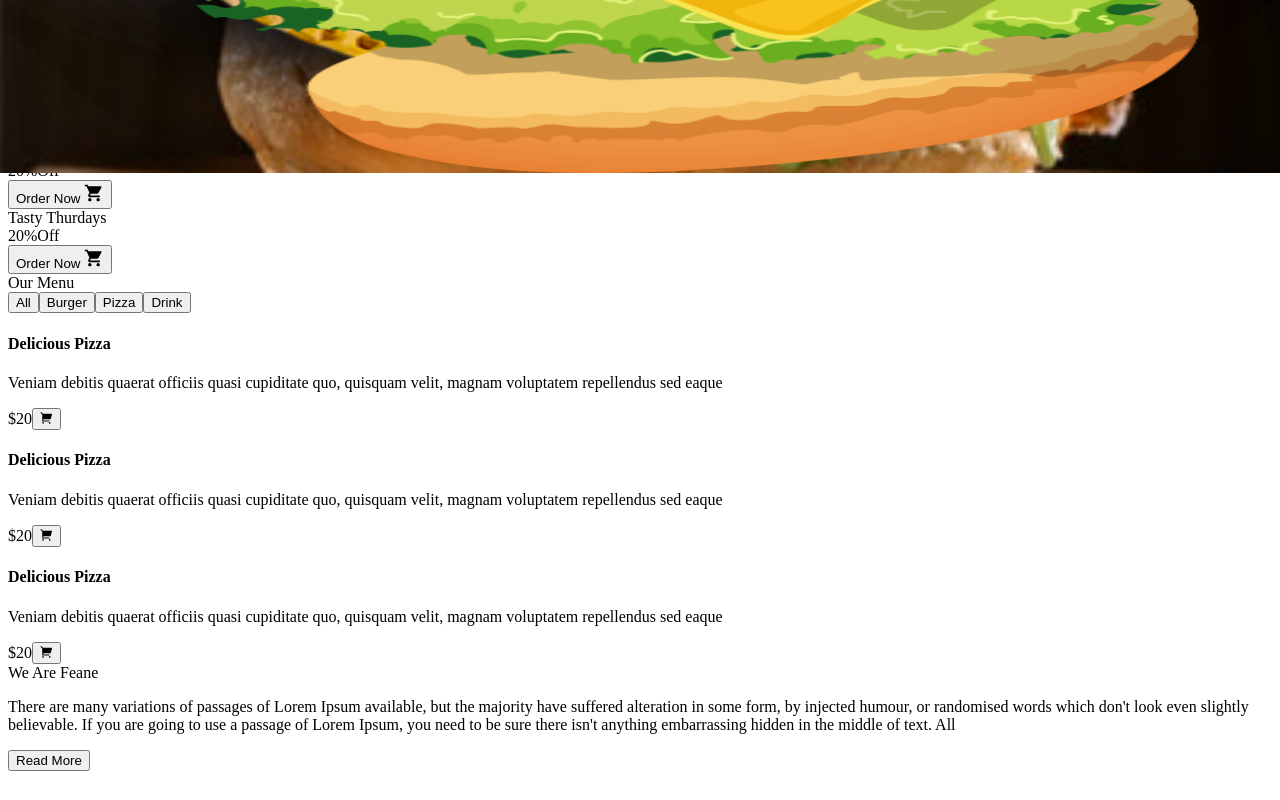
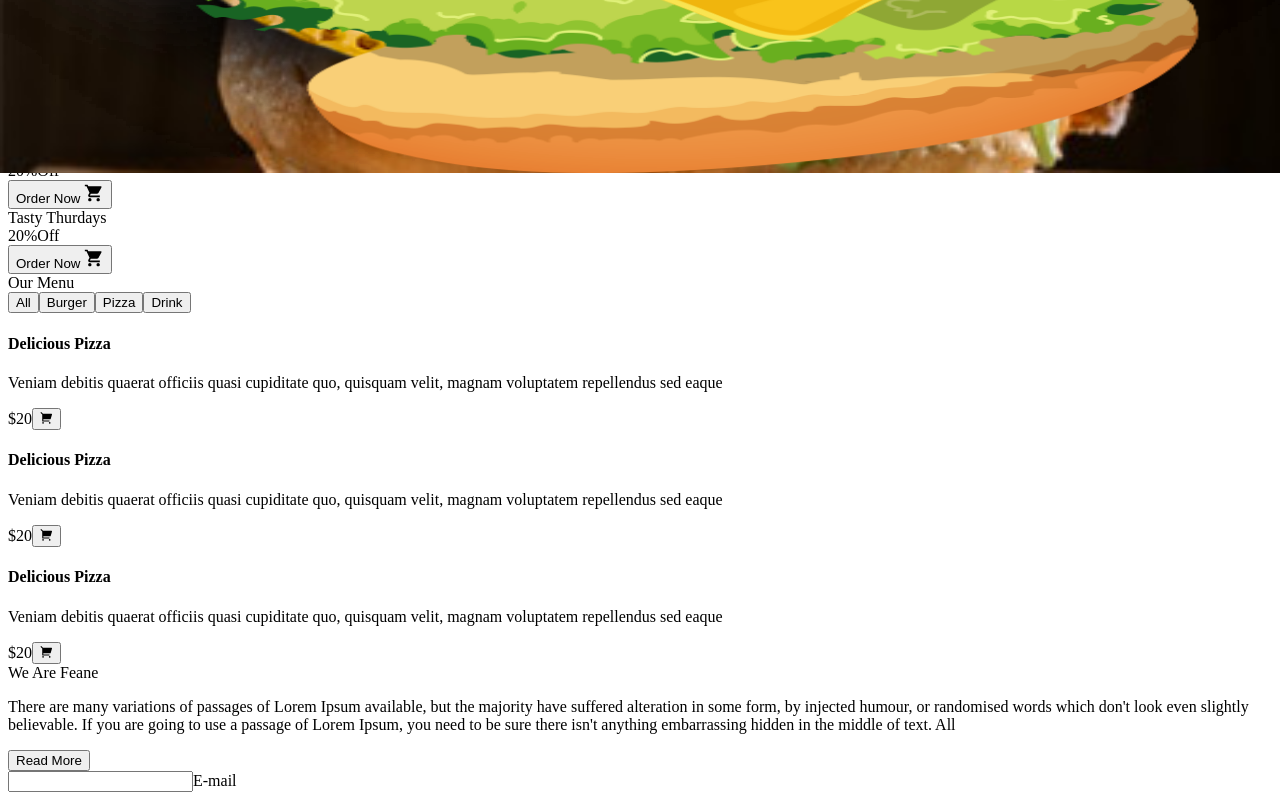
Before and after one commit to barisertugrul/react-food-ordering, a Next.js app: page / in a window 1280 px wide. Shown: the part 627-1427 px from the top of the page. Before the commit the page ends 1406 px from the top, so only its background shows below. Built offline with nearby package versions, Linux system fonts and the light colour scheme.

Commit message:
End of 5.6 (21)

```diff
--- /dev/null
+++ b/components/form/Input.jsx
@@ -0,0 +1,15 @@
+import React from 'react'
+
+const Input = ({type, placeholder, isrequired}) => {
+    const _isRequired = isrequired ? "required" : ""
+  return (
+    <div className='w-full'>
+        <label className='relative block cursor-text w-full'>
+            <input type={type} className="h-14 w-full border border-primary outline-none px-4 peer pt-2" required ={_isRequired} />
+            <span className='absolute top-0 left-0 px-4 text-sm flex items-center h-full peer-focus:h-7 peer-focus:text-xs peer-valid:h-7 peer-valid:text-xs transition-all'>{placeholder}</span>
+        </label>
+    </div>
+  )
+}
+
+export default Input
--- a/pages/index.jsx
+++ b/pages/index.jsx
@@ -1,6 +1,7 @@
 import Head from 'next/head'
 import Header from '@/components/layout/Header'
 import Home from "./home"
+import Input from '@/components/form/Input'
 
 export default function Index() {
   return (
@@ -16,6 +17,9 @@
       </Head>
       <Header />
       <Home />
+      <div className='p-20 container mx-auto'>
+        <Input type="email" placeholder="E-mail" isrequired={true} />
+      </div>
     </div>
   )
 }
```
